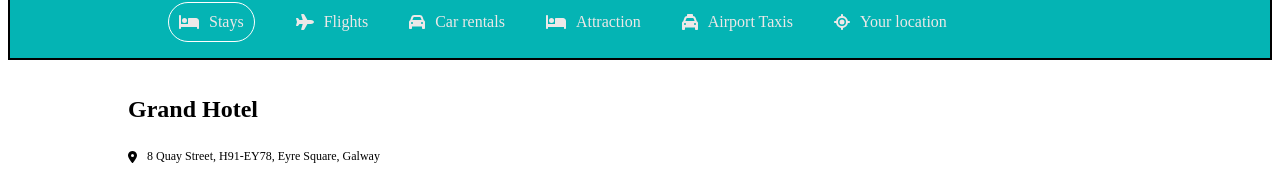
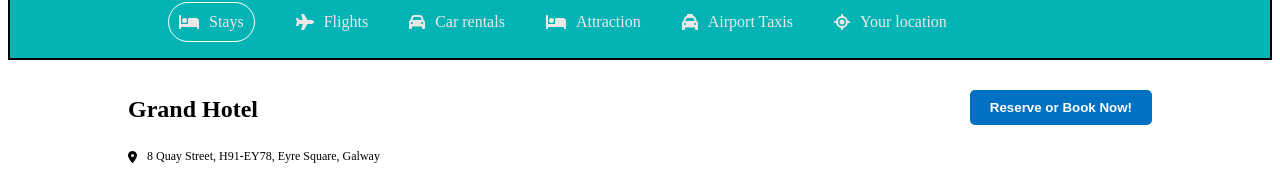
Before and after one commit to par2hibATU/Y4-GlobeTrek-PE-, a React (Create React App) app: page /hotels/1 in a window 1280 px wide. Shown: the part 102-276 px from the top of the page. Built offline with nearby package versions, Linux system fonts and the light colour scheme.

Commit message:
Button is added to the webpage to book the hotel

```diff
--- a/src/pages/hotel/Hotel.jsx
+++ b/src/pages/hotel/Hotel.jsx
@@ -32,6 +32,7 @@ export const Hotel = () => {
       <Navbar/>
       <div className="hotelContainer">
         <div className="hotelWrapper">
+          <button className='bookNow'>Reserve or Book Now!</button>
           <h1 className='hotelTitle'>Grand Hotel</h1>
           <div className="hotelAddress">
             <FontAwesomeIcon icon={faLocationDot}/>
--- a/src/pages/hotel/hotel.css
+++ b/src/pages/hotel/hotel.css
@@ -10,6 +10,7 @@
     display: flex;
     flex-direction: column;
     gap: 10px;
+    position: relative;
 }
 
 .hotelTitle{
@@ -40,6 +41,19 @@
     justify-content: space-between;
 }
 
+.bookNow{
+    position: absolute;
+    top: 10px;
+    right: 0;
+    border: none;
+    padding: 10px 20px;
+    background-color: #0071c2;
+    color: white;
+    font-weight: bold;
+    border-radius: 5px;
+    cursor: pointer;
+}
+
 .hotelImgWrapper{
     width: 33%;
 }
```
